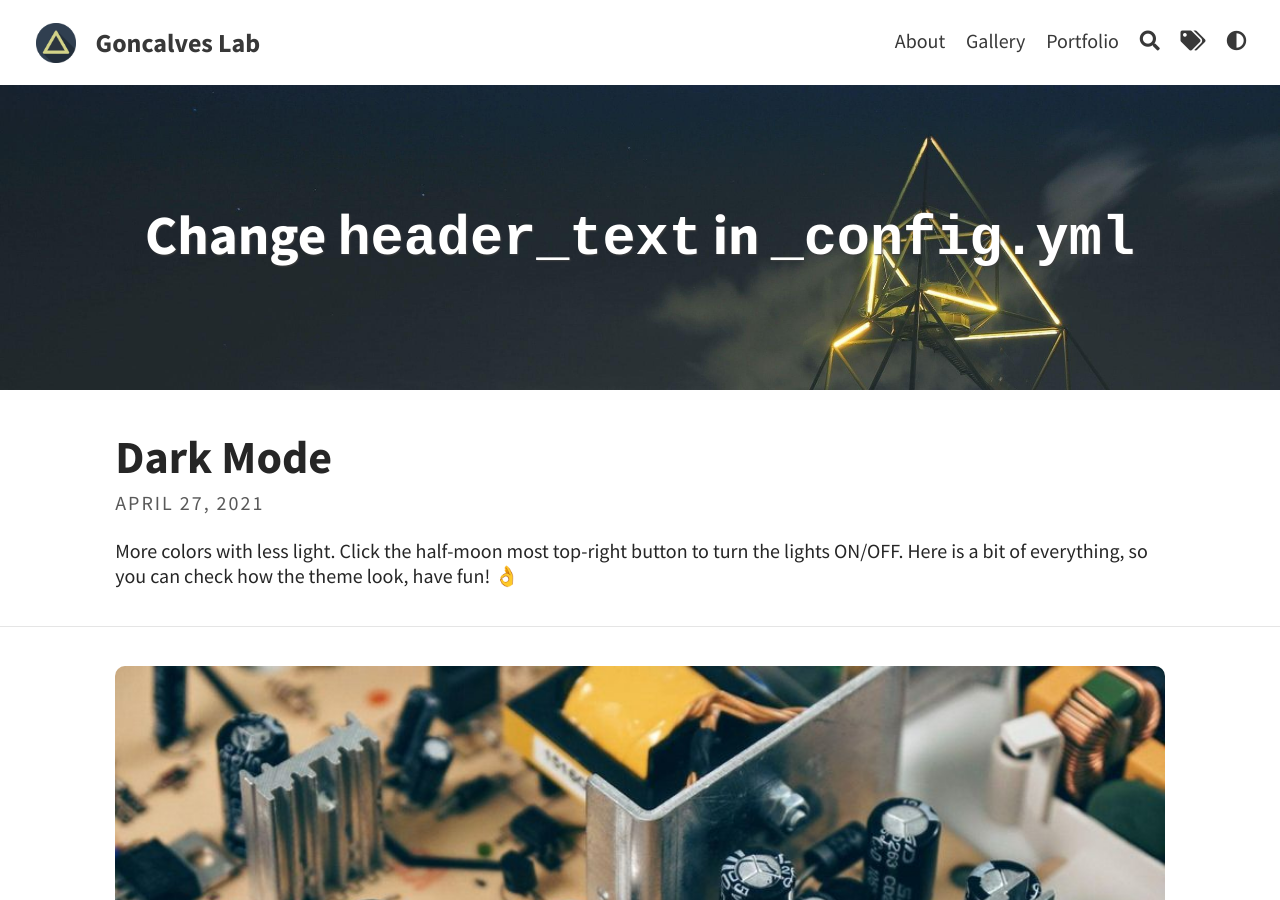
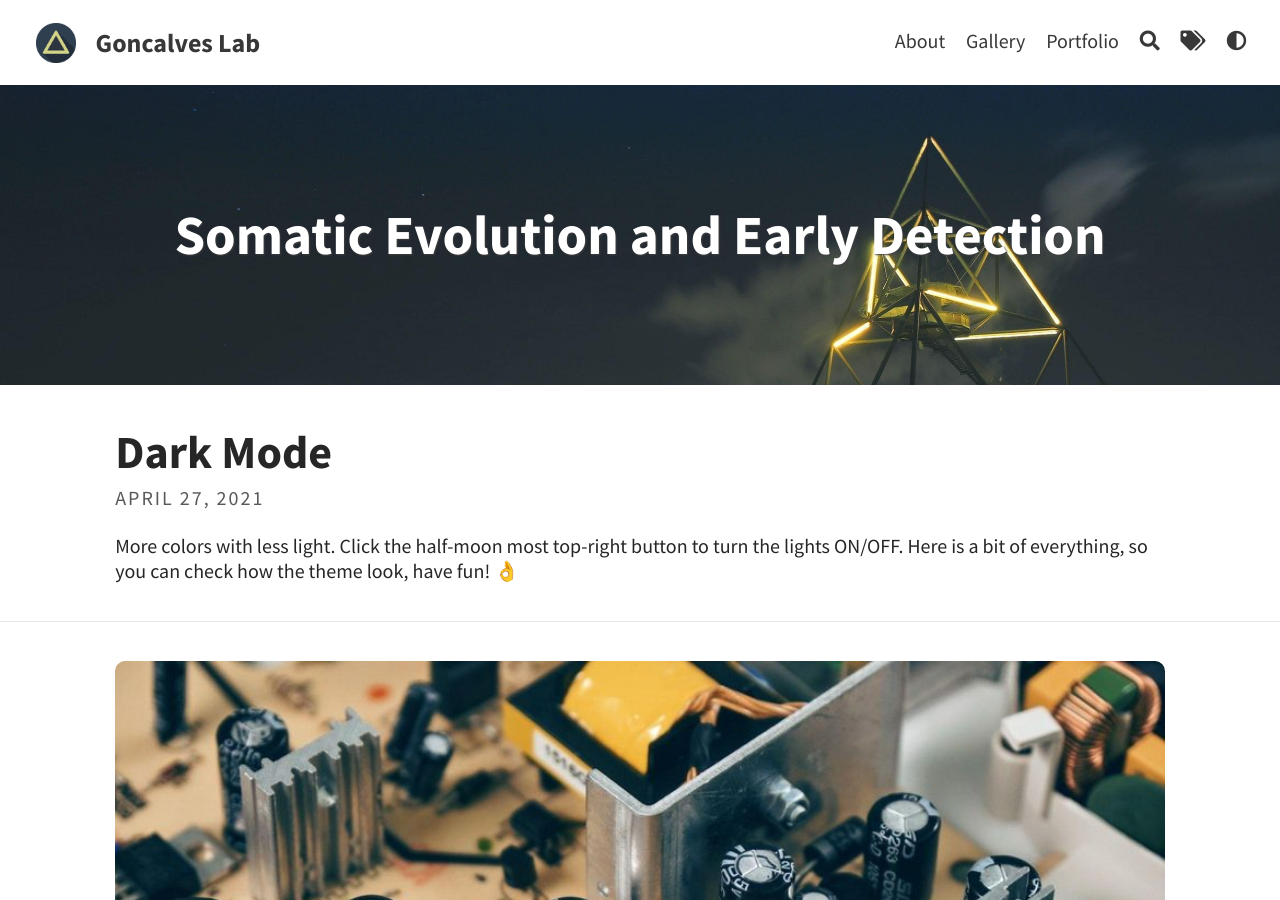
Before and after one commit to atfg/goncalves-lab.github.io, a Jekyll site: the page built from index.html, in a window 1280 px wide and 900 px high. Built offline with Jekyll 4.4.1, drawn with Linux system fonts in a browser that asks for light colours; the list of posts is cut into pages by our own code.

Commit message:
Update _config.yml

```diff
--- a/_config.yml
+++ b/_config.yml
@@ -9,7 +9,7 @@ avatar: assets/img/triangle.png                         # Empty for no avatar in
 favicon: assets/favicon.ico                             # Icon displayed in the tab
 
 # Header and footer text
-header_text: Change <code>header_text</code> in <code>_config.yml</code>  # Change Blog header text
+header_text: Somatic Evolution and Early Detection  # Change Blog header text
 header_feature_image: assets/img/header/triangular.jpeg
 header_feature_image_responsive: true
 footer_text: >
```
